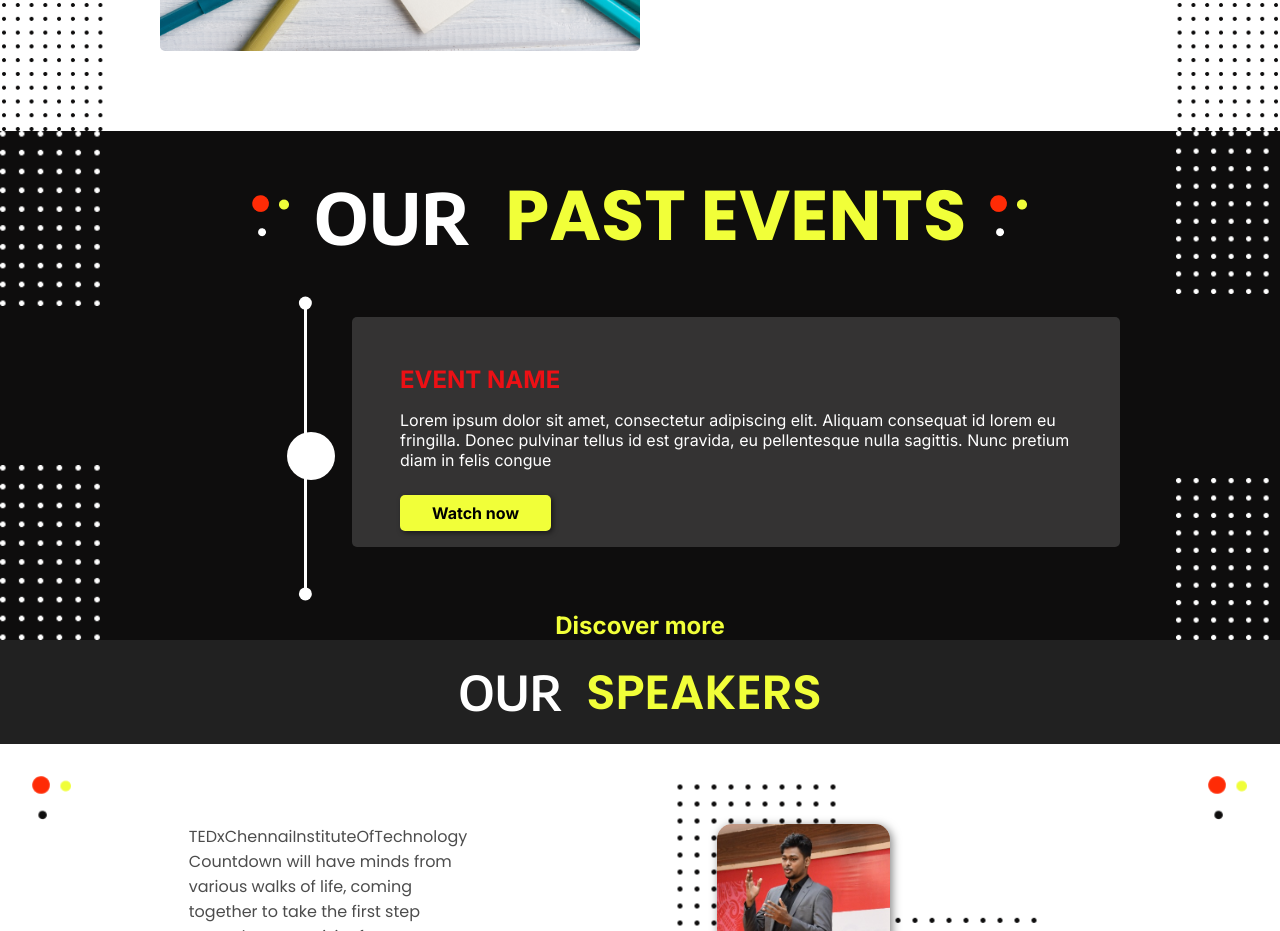
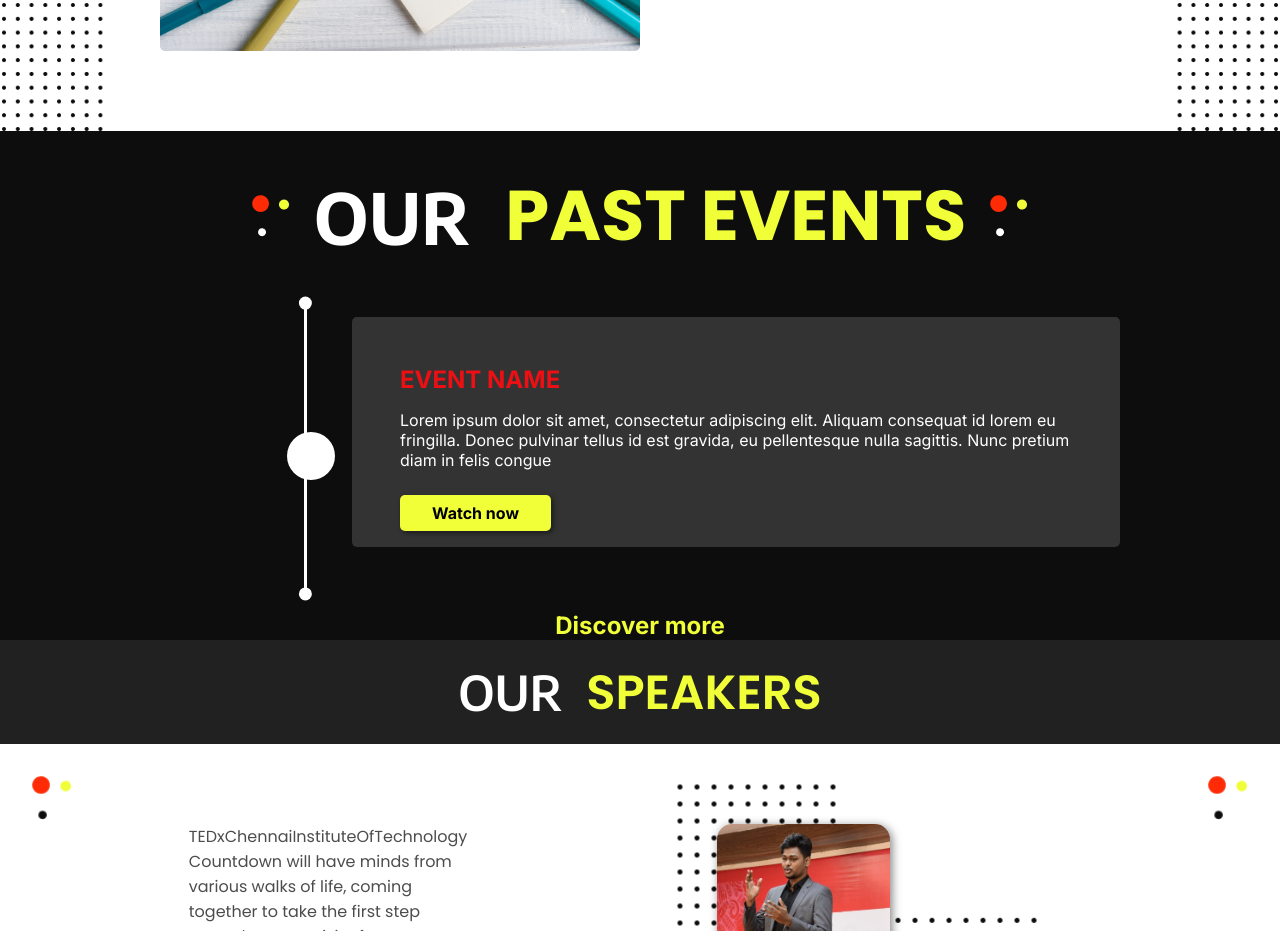
Before and after one commit to citchennai/tedx, a website: page index.html in a window 1280 px wide. Shown: the part 3165-4096 px from the top of the page. Drawn offline with nearby package versions, Linux system fonts and the light colour scheme.

Commit message:
'Changes'

```diff
--- a/index.html
+++ b/index.html
@@ -160,10 +160,10 @@
 		</section>
 
 		<section class="past-events">
+			<!-- <img src="./public/images/whitedots.png" alt="" />
 			<img src="./public/images/whitedots.png" alt="" />
 			<img src="./public/images/whitedots.png" alt="" />
-			<img src="./public/images/whitedots.png" alt="" />
-			<img src="./public/images/whitedots.png" alt="" />
+			<img src="./public/images/whitedots.png" alt="" /> -->
 			<h1>
 				<img src="./public/images/three-dots-color.png" alt="" />OUR &nbsp;<span
 					>PAST EVENTS</span
```
